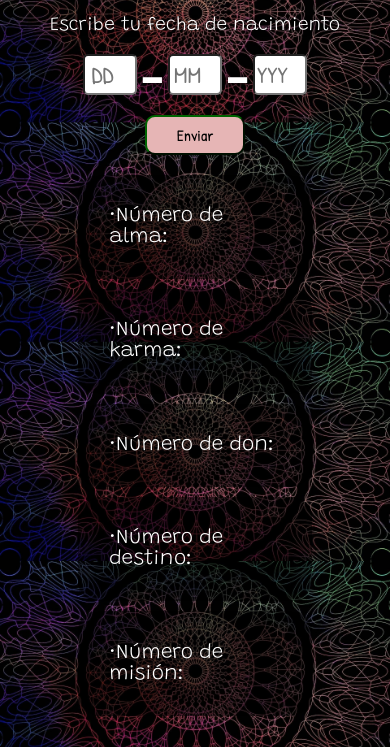
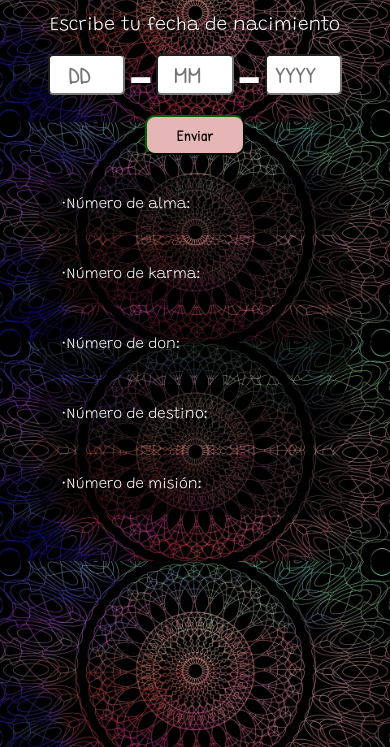
Before and after one commit to Omaldovi8825/tantrico, a website with bundled scripts: page index.html in a window 390 px wide. Shown: the part 97-844 px from the top of the page. Built offline with nearby package versions, Linux system fonts and the light colour scheme; a web font is replaced by a local one.

Commit message:
modificaciones para cel

```diff
--- a/css/index.css
+++ b/css/index.css
@@ -1,3 +1,11 @@
+
+body {
+    margin: 0;
+    background-size: 100%;
+    background-repeat: repeat-y;
+}
+
+
 .header{
     font-family: 'Grandstander';
     font-size: 2em;
@@ -19,15 +27,9 @@
 }
 
 
-body {
-    margin: 0;
-    background-size: 100%;
-    background-repeat: repeat-y;
-}
-
 .fecha input{
     height:1.5em;
-    width: 2em;
+    width: 3em;
     text-align: center;
     font-family:'Patrick Hand';
     font-size: 1.2em;
@@ -54,24 +56,26 @@ body {
 }
 
 .container {
-
     text-align: left;
     font-size: 1.3em;
     font-family: 'Grandstander';
     color:rgb(17, 56, 75);
     margin-left: 20%;
     margin-right: 20%;
-    display; flex;
-
-
 }
 
 .item{
     background: rgba(0, 0, 0, 0.507);
-    padding: 10px;
     border-radius: 20px;
-    padding: 10px;
     margin-bottom: 10px;
     color: white;
     padding: 1.5em;
 }
+
+@media only screen and (max-width:550px){
+    .container{
+        font-size: 15px;
+        margin-left: 10%;
+        margin-right: 10%;
+    }
+}
```
